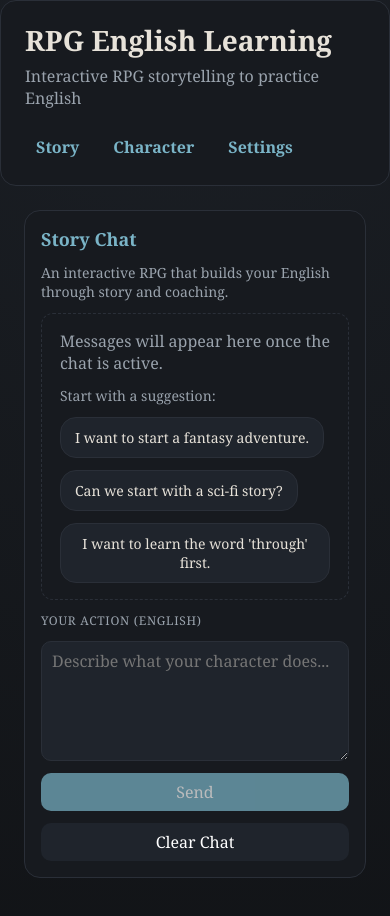
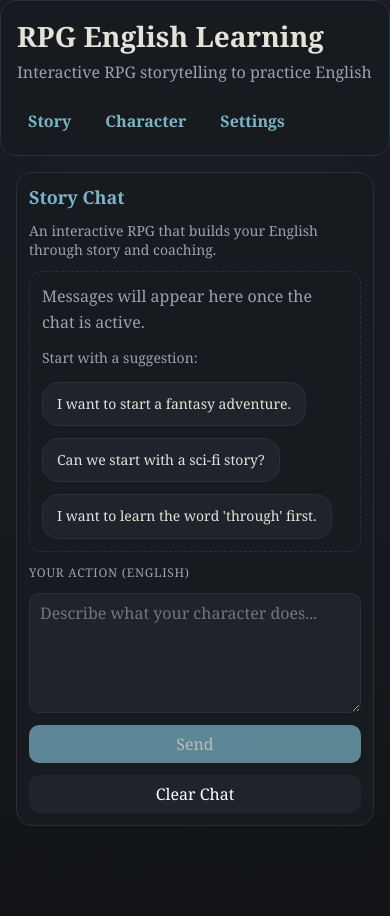
Before and after one commit to erisonsuzuki/rpg-english-learning, a Next.js app: page / in a window 390 px wide. Shown: the top 916 px of the page. Built offline with nearby package versions, Linux system fonts and the light colour scheme.

Commit message:
feat: add chat text sizing and improve readability

```diff
--- a/app/globals.css
+++ b/app/globals.css
@@ -6,6 +6,9 @@
   --muted: #6b7280;
   --accent: #204b5e;
   --border: #e2d6c6;
+  --chat-font-size: 16px;
+  --chat-line-height: 1.6;
+  --chat-block-gap: 12px;
 }
 
 :root[data-theme="dark"] {
@@ -187,6 +190,8 @@ body {
   padding: 16px 18px;
   color: var(--muted);
   overflow-y: auto;
+  font-size: var(--chat-font-size);
+  line-height: var(--chat-line-height);
 }
 
 .chat-empty {
@@ -227,13 +232,13 @@ body {
 .chat-message {
   display: flex;
   flex-direction: column;
-  gap: 6px;
+  gap: 8px;
   color: var(--text);
   position: relative;
 }
 
 .chat-message + .chat-message {
-  margin-top: 22px;
+  margin-top: 26px;
 }
 
 .chat-message--user {
@@ -255,9 +260,11 @@ body {
   background: #f9f4ec;
   border: 1px solid var(--border);
   border-radius: 14px;
-  padding: 14px 16px;
+  padding: 16px 18px;
   max-width: 86%;
   box-shadow: 0 12px 24px rgba(15, 23, 32, 0.08);
+  font-size: var(--chat-font-size);
+  line-height: var(--chat-line-height);
 }
 
 .chat-message--user .chat-bubble {
@@ -279,14 +286,22 @@ body {
   margin-left: 6px;
 }
 
-.chat-message p {
-  margin: 0;
+.chat-bubble > * {
+  margin: 0 0 var(--chat-block-gap);
   color: inherit;
+}
+
+.chat-bubble > :last-child {
+  margin-bottom: 0;
 }
 
 .chat-message ul,
 .chat-message ol {
-  margin: 0 0 0 20px;
+  margin-left: 20px;
+}
+
+.chat-message li + li {
+  margin-top: 6px;
 }
 
 .chat-message code {
@@ -325,6 +340,26 @@ body {
 .chat-input {
   min-height: 120px;
   resize: vertical;
+  font-size: var(--chat-font-size);
+  line-height: var(--chat-line-height);
+}
+
+.text-size-small {
+  --chat-font-size: 14px;
+  --chat-line-height: 1.55;
+  --chat-block-gap: 10px;
+}
+
+.text-size-medium {
+  --chat-font-size: 16px;
+  --chat-line-height: 1.6;
+  --chat-block-gap: 12px;
+}
+
+.text-size-large {
+  --chat-font-size: 18px;
+  --chat-line-height: 1.65;
+  --chat-block-gap: 14px;
 }
 
 .chat-clear {
@@ -351,3 +386,34 @@ body {
     align-items: flex-start;
   }
 }
+
+@media (max-width: 640px) {
+  .rpg-shell {
+    padding: 16px;
+    gap: 16px;
+  }
+
+  .rpg-topbar {
+    padding: 16px;
+  }
+
+  .panel {
+    padding: 12px;
+  }
+
+  .chat-window {
+    padding: 12px;
+  }
+
+  .chat-bubble {
+    max-width: 100%;
+  }
+
+  .chat-message--assistant {
+    margin-left: 0;
+  }
+
+  .chat-message + .chat-message {
+    margin-top: 18px;
+  }
+}
--- a/components/chat-panel.tsx
+++ b/components/chat-panel.tsx
@@ -77,7 +77,7 @@ export function ChatPanel() {
   };
 
   return (
-    <section className="panel">
+    <section className={`panel chat-panel text-size-${state.textSize}`}>
       <h2>{labels.chatTitle}</h2>
       <p className="helper-text">{labels.chatPurpose}</p>
       <div className="chat-window">
--- a/components/language-label.tsx
+++ b/components/language-label.tsx
@@ -21,6 +21,10 @@ const COPY = {
     themeLabel: "Tema",
     themeLight: "Claro",
     themeDark: "Escuro",
+    textSizeLabel: "Tamanho do texto no chat",
+    textSizeSmall: "Pequeno",
+    textSizeMedium: "Médio",
+    textSizeLarge: "Grande",
     languageLabel: "Idioma do App",
     languageOptionEnglish: "Inglês",
     languageOptionPortuguese: "Português",
@@ -82,6 +86,10 @@ const COPY = {
     themeLabel: "Theme",
     themeLight: "Light",
     themeDark: "Dark",
+    textSizeLabel: "Chat text size",
+    textSizeSmall: "Small",
+    textSizeMedium: "Medium",
+    textSizeLarge: "Large",
     languageLabel: "App Language",
     languageOptionEnglish: "English",
     languageOptionPortuguese: "Portuguese",
--- a/lib/defaults.ts
+++ b/lib/defaults.ts
@@ -10,6 +10,7 @@ export const defaultState: AppState = {
   level: "Intermediate",
   uiLanguage: "English",
   theme: "dark",
+  textSize: "medium",
   hasOnboarded: false,
   messages: [],
 };
--- a/lib/storage.ts
+++ b/lib/storage.ts
@@ -5,6 +5,7 @@ export type AppState = {
   level: string;
   uiLanguage: string;
   theme: "light" | "dark";
+  textSize: "small" | "medium" | "large";
   hasOnboarded: boolean;
   messages: ChatMessage[];
 };
```
Also changed, not shown: components/settings-panel.tsx (+21 -0 lines).
